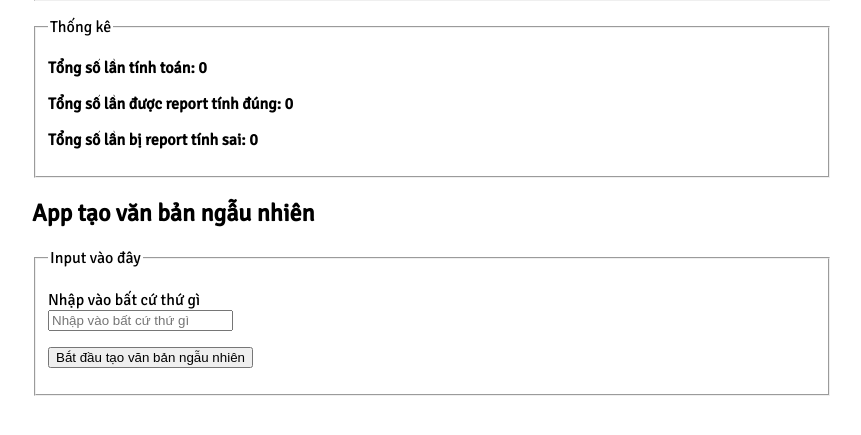
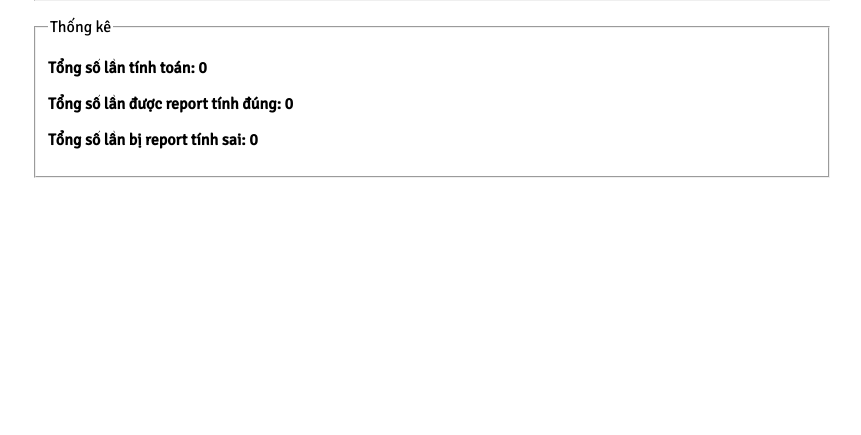
Before and after one commit to lumosnysm/project_python_demo, a Django app: page / in a window 1280 px wide. Shown: the part 213-648 px from the top of the page, without its empty margins (208-1069 px from the left). Run offline with Django 4.2, Linux system fonts and the light colour scheme; data that the repository does not hold is empty.

Commit message:
disable gen doc

```diff
--- a/tinhtuoi/templates/tinhtuoi/index.html
+++ b/tinhtuoi/templates/tinhtuoi/index.html
@@ -44,7 +44,7 @@
   <p><strong>Tổng số lần bị report tính sai: </strong><strong>{{ wrong }}</strong></p>
 </fieldset>
 
-<h2>App tạo văn bản ngẫu nhiên</h2>
+<!-- <h2>App tạo văn bản ngẫu nhiên</h2>
 
   <form action="{% url 'tinhtuoi:gen_doc' %}" method="post">
   {% csrf_token %}
@@ -61,8 +61,8 @@
       <input type="submit" value="Bắt đầu tạo văn bản ngẫu nhiên">
     </p>
   </fieldset>
-</form>
+</form> -->
 
-{% if doc %}
+<!-- {% if doc %}
 <p><strong>{{ doc }}</strong></p>
-{% endif %}
+{% endif %} -->
```
